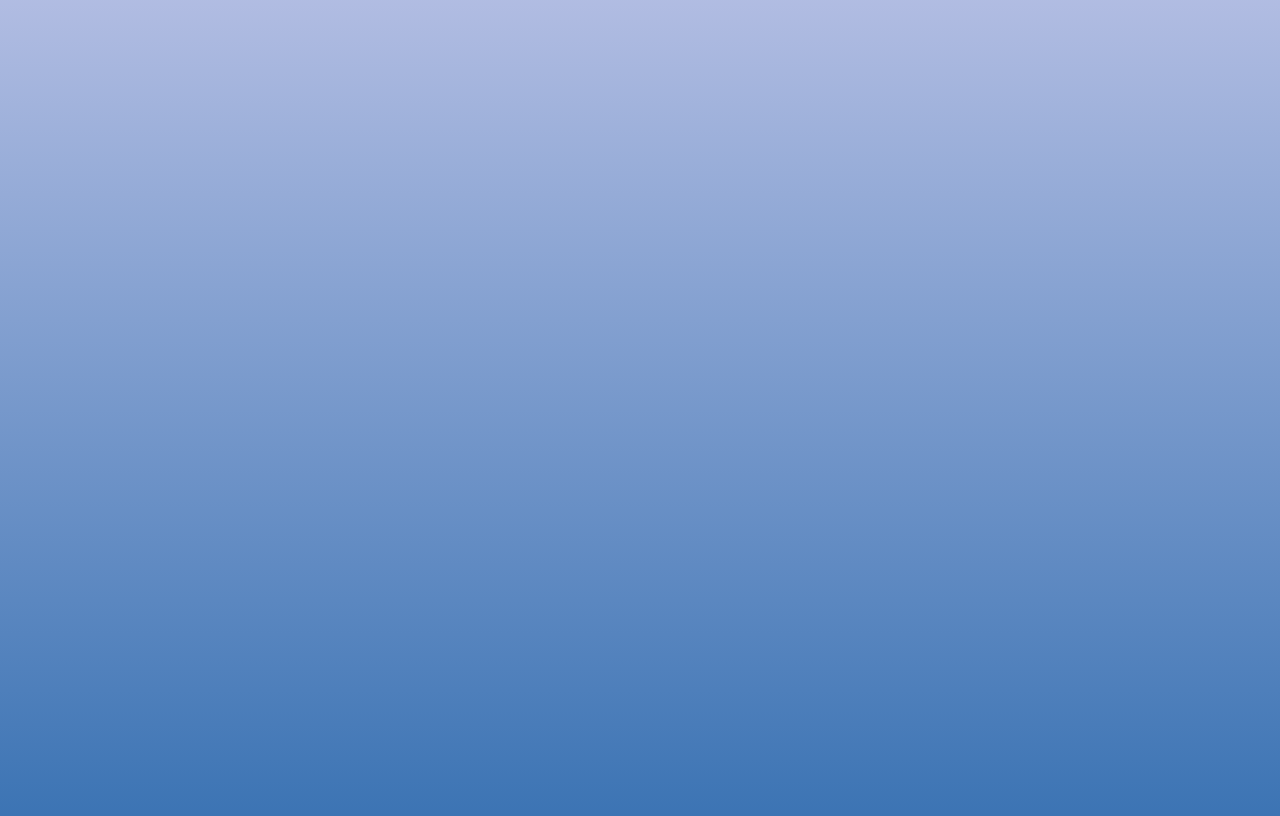
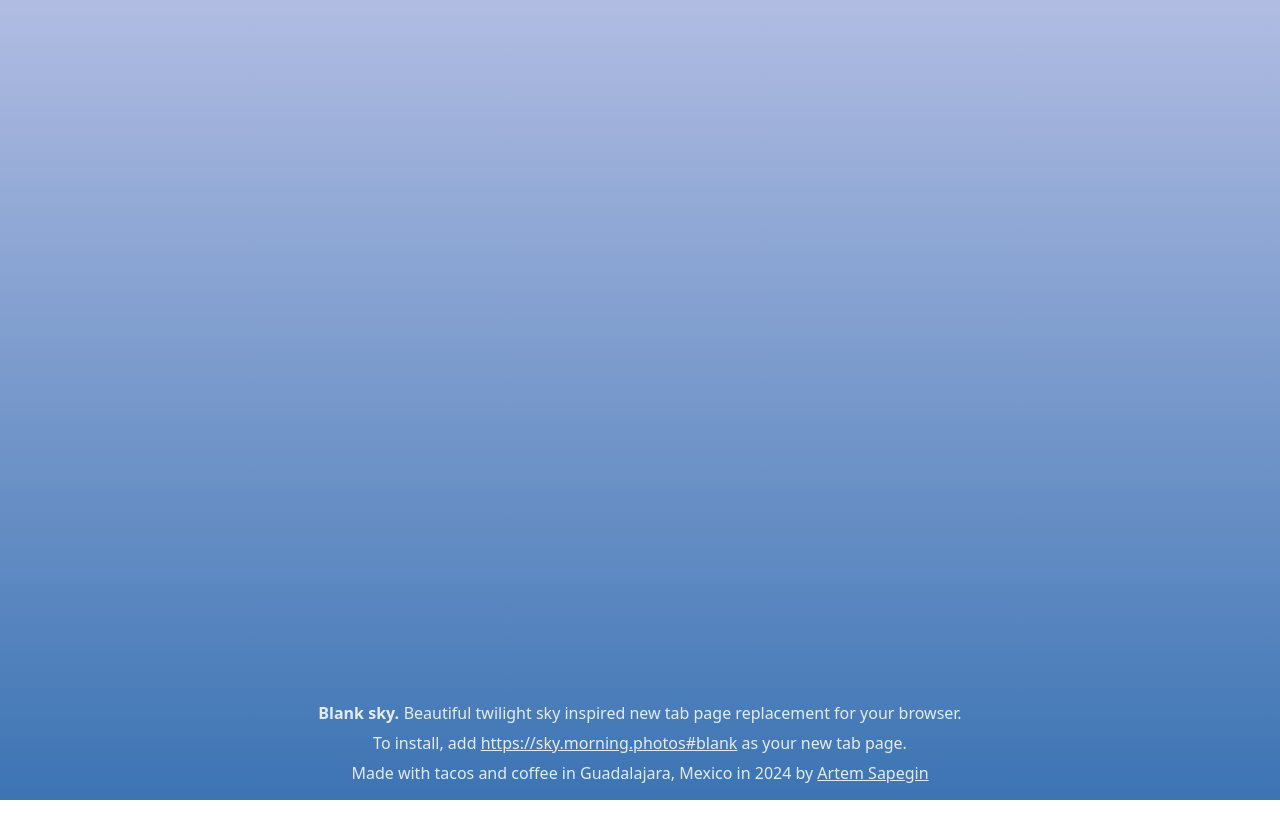
Before and after one commit to sapegin/blank-sky, a website: page index.html in a window 1280 px wide. Drawn offline with Linux system fonts and the light colour scheme.

Commit message:
feat: Show/hide info

```diff
--- a/index.html
+++ b/index.html
@@ -1,20 +1,66 @@
-<!DOCTYPE html>
+<!doctype html>
 <html lang="en">
-
   <head>
     <meta charset="UTF-8" />
-	<meta name="viewport" content="width=device-width, initial-scale=1.0" />
+    <meta
+      name="viewport"
+      content="width=device-width, initial-scale=1.0, shrink-to-fit=no"
+    />
     <title>Blank sky</title>
     <style>
       :root {
-			--gradient-start: hsl(10, 50%, 30%);
-			--gradient-end: hsl(50, 50%, 30%);
+        --gradient-start: #fff;
+        --gradient-end: #fff;
+      }
+
+      * {
+        box-sizing: border-box;
+        margin: 0;
+        padding: 0;
+        font-family: system-ui, 'Segoe UI', Roboto, Helvetica, Arial, sans-serif,
+          'Apple Color Emoji', 'Segoe UI Emoji', 'Segoe UI Symbol';
+        font-size: 1rem;
+        color: hsla(0, 100%, 100%, 0.85);
       }
 
       body {
-			min-height: 100vh;
-			background: linear-gradient(to bottom, var(--gradient-start), var(--gradient-end));
+        overflow: hidden;
+        position: relative;
+        height: 100dvh;
+        background: linear-gradient(
+          to bottom,
+          var(--gradient-start),
+          var(--gradient-end)
+        );
         background-size: cover;
+      }
+
+      a {
+        text-decoration: underline;
+      }
+
+      .info {
+        position: absolute;
+        left: 0;
+        right: 0;
+        bottom: 0;
+        width: 100%;
+        padding: 1rem;
+        display: flex;
+        flex-direction: column;
+        gap: 0.5rem;
+        text-align: center;
+      }
+
+      #blank:target .info {
+        display: none;
+      }
+
+      header {
+        display: flex;
+        align-items: baseline;
+        justify-content: center;
+        gap: 0.5ch;
       }
     </style>
     <script>
@@ -33,17 +79,58 @@
 
       const startHue = rnd(MIN_HUE, MAX_HUE);
       const startSaturation = rnd(MIN_SATURATION, MAX_SATURATION);
-		const startLightness = rnd(MIN_LIGHTNESS + (MAX_LIGHTNESS - MIN_LIGHTNESS) / 2, MAX_LIGHTNESS);
-		root.style.setProperty('--gradient-start', `hsl(${startHue}, ${startSaturation}%, ${startLightness}%)`);
+      const startLightness = rnd(
+        MIN_LIGHTNESS + (MAX_LIGHTNESS - MIN_LIGHTNESS) / 2,
+        MAX_LIGHTNESS,
+      );
+      root.style.setProperty(
+        '--gradient-start',
+        `hsl(${startHue}, ${startSaturation}%, ${startLightness}%)`,
+      );
 
       const endHue = rnd(MIN_HUE, MAX_HUE);
-		const endSaturation = rnd(startSaturation, Math.min(startSaturation + 30, MAX_SATURATION));
-		const endLightness = rnd(MIN_LIGHTNESS, MAX_LIGHTNESS - (MAX_LIGHTNESS - MIN_LIGHTNESS) / 2);
-		root.style.setProperty('--gradient-end', `hsl(${endHue}, ${endSaturation}%, ${endLightness}%)`);
+      const endSaturation = rnd(
+        startSaturation,
+        Math.min(startSaturation + 30, MAX_SATURATION),
+      );
+      const endLightness = rnd(
+        MIN_LIGHTNESS,
+        MAX_LIGHTNESS - (MAX_LIGHTNESS - MIN_LIGHTNESS) / 2,
+      );
+      root.style.setProperty(
+        '--gradient-end',
+        `hsl(${endHue}, ${endSaturation}%, ${endLightness}%)`,
+      );
     </script>
   </head>
 
-<body>
+  <body id="blank">
+    <div class="info">
+      <header>
+        <h1>Blank sky.</h1>
+        <p>
+          Beautiful twilight sky inspired new tab page replacement for your
+          browser.
+        </p>
+      </header>
+      <main>
+        <p>
+          To install, add
+          <a href="#blank">https://sky.morning.photos#blank</a> as your new tab
+          page.
+        </p>
+      </main>
+      <footer>
+        <p>
+          Made with tacos and coffee in Guadalajara, Mexico in 2024 by
+          <a
+            href="https://sapegin.me/"
+            target="_blank"
+            rel="noopener noreferrer"
+            >Artem Sapegin</a
+          >
+        </p>
+      </footer>
+    </div>
   </body>
-
 </html>
```
Lines whose indentation alone changed are shown as unchanged.
